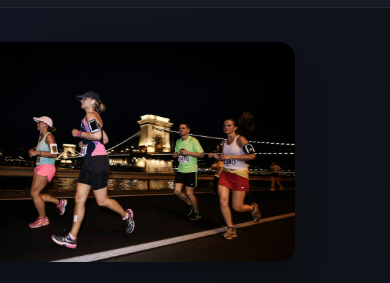
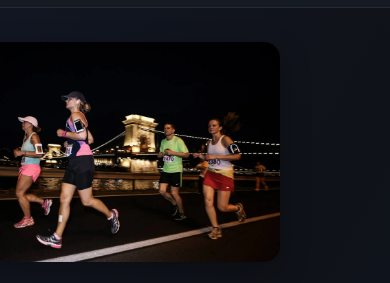
Before and after one commit to dkaezn/mornrs, a plain HTML site: page index.html in a window 390 px wide. Shown: the part 68-351 px from the top of the page. Drawn offline with nearby package versions, Linux system fonts and the light colour scheme.

Commit message:
Update styles.css

```diff
--- a/styles.css
+++ b/styles.css
@@ -28,15 +28,6 @@ html,body{
 img{ max-width:100%; display:block }
 a{ color:var(--accent); text-decoration:none }
 
-
-@media (max-width: 768px) {
-  .hero-img {
-    display: block;
-    margin: 0 auto;
-    position: relative;
-    left: 15px; /* Adjust this value */
-  }
-}
 
 .container{
   max-width:1100px;
```
